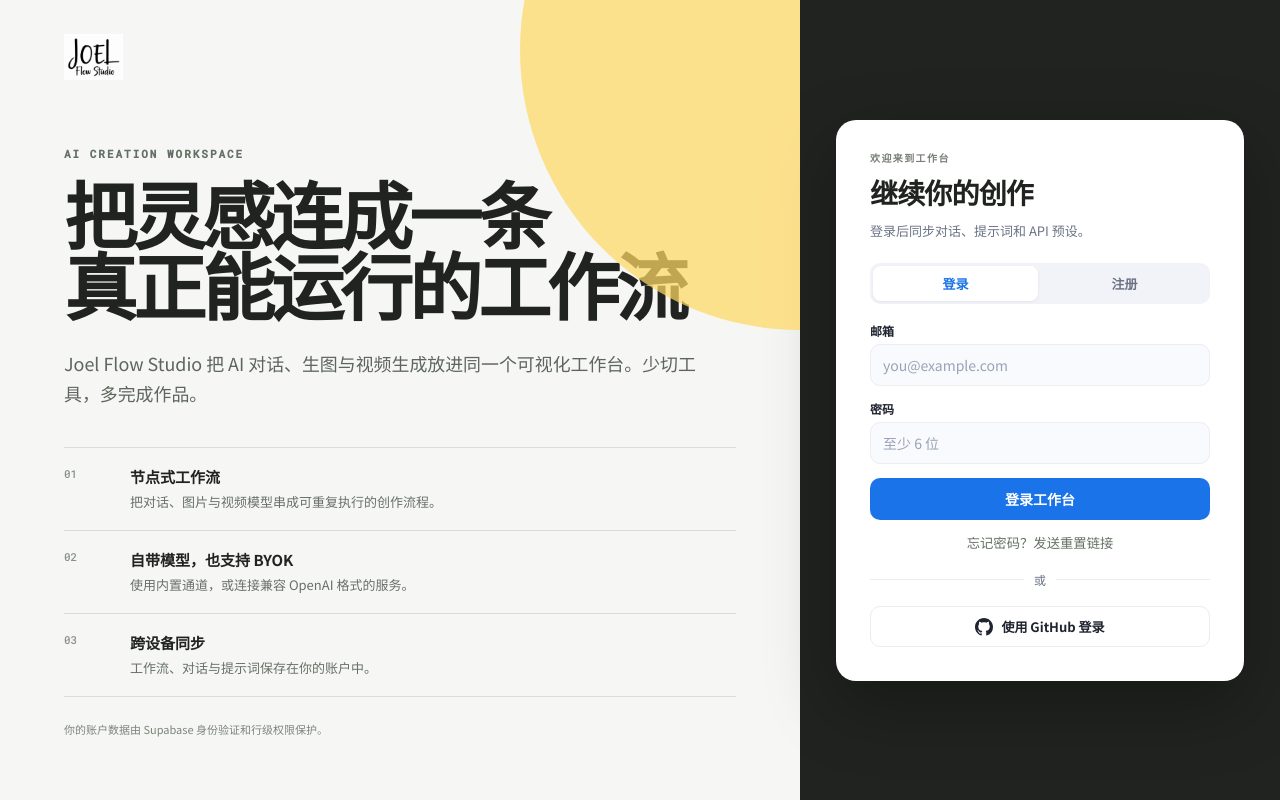
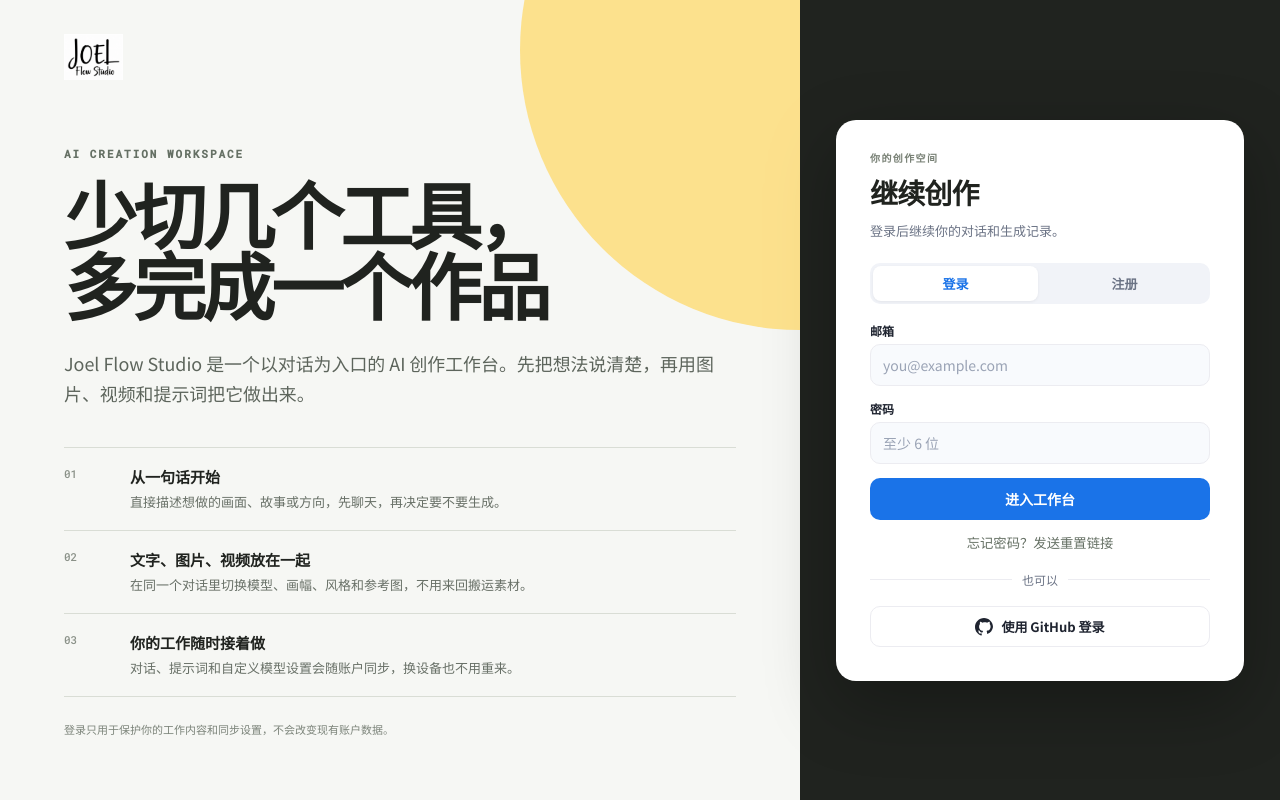
Before and after one commit to joelmz2801-code/flow-studio, a React (Vite) app: page / in a window 1280 px wide. Built offline with nearby package versions, Linux system fonts and the light colour scheme; no server answers; a web font is replaced by a local one.

Commit message:
Polish current chat-first product UI
Refreshes login copy, chat layout, metadata, and README to match the live product. No database or auth schema changes.

```diff
--- a/index.html
+++ b/index.html
@@ -4,7 +4,9 @@
     <meta charset="UTF-8" />
     <link rel="icon" type="image/png" href="/logo.png" />
     <meta name="viewport" content="width=device-width, initial-scale=1.0, maximum-scale=1.0, user-scalable=no, viewport-fit=cover" />
-    <title>Joel Flow Studio — 节点式 AI 创作工作流</title>
+    <meta name="description" content="Joel Flow Studio 是一个以对话为入口的 AI 创作工作台，支持文字、图片、视频、参考图和自定义模型。" />
+    <meta name="theme-color" content="#f6f7f4" />
+    <title>Joel Flow Studio | AI 创作工作台</title>
     <link rel="preconnect" href="https://fonts.googleapis.com" />
     <link rel="preconnect" href="https://fonts.gstatic.com" crossorigin />
     <link href="https://fonts.googleapis.com/css2?family=Google+Sans+Text:wght@400;500;700&family=Roboto+Mono:wght@400;500&family=Noto+Sans+SC:wght@400;500;700&display=swap" rel="stylesheet" />
--- a/src/AuthPage.jsx
+++ b/src/AuthPage.jsx
@@ -16,9 +16,9 @@
 }
 
 const FEATURES = [
-  ['节点式工作流', '把对话、图片与视频模型串成可重复执行的创作流程。'],
-  ['自带模型，也支持 BYOK', '使用内置通道，或连接兼容 OpenAI 格式的服务。'],
-  ['跨设备同步', '工作流、对话与提示词保存在你的账户中。'],
+  ['从一句话开始', '直接描述想做的画面、故事或方向，先聊天，再决定要不要生成。'],
+  ['文字、图片、视频放在一起', '在同一个对话里切换模型、画幅、风格和参考图，不用来回搬运素材。'],
+  ['你的工作随时接着做', '对话、提示词和自定义模型设置会随账户同步，换设备也不用重来。'],
 ]
 
 export default function AuthPage() {
@@ -38,7 +38,6 @@
   const handleSubmit = async (event) => {
     event.preventDefault()
     if (!supabase) return setError('登录服务暂未配置')
-
     setLoading(true)
     setError('')
     setInfo('')
@@ -80,9 +79,7 @@
     setLoading(true)
     setError('')
     try {
-      const { error: resetError } = await supabase.auth.resetPasswordForEmail(email, {
-        redirectTo: window.location.origin,
-      })
+      const { error: resetError } = await supabase.auth.resetPasswordForEmail(email, { redirectTo: window.location.origin })
       if (resetError) throw resetError
       setInfo('重置链接已发送，请检查邮箱。')
     } catch (err) {
@@ -97,8 +94,8 @@
       <section className="public-story" aria-labelledby="product-title">
         <div className="public-brand"><Logo size={46} withText textSize={24} /></div>
         <p className="public-kicker">AI CREATION WORKSPACE</p>
-        <h1 id="product-title">把灵感连成一条<br />真正能运行的工作流</h1>
-        <p className="public-lede">Joel Flow Studio 把 AI 对话、生图与视频生成放进同一个可视化工作台。少切工具，多完成作品。</p>
+        <h1 id="product-title">少切几个工具，<br />多完成一个作品</h1>
+        <p className="public-lede">Joel Flow Studio 是一个以对话为入口的 AI 创作工作台。先把想法说清楚，再用图片、视频和提示词把它做出来。</p>
         <div className="public-features">
           {FEATURES.map(([title, text], index) => (
             <article className="public-feature" key={title}>
@@ -107,32 +104,29 @@
             </article>
           ))}
         </div>
-        <p className="public-trust">你的账户数据由 Supabase 身份验证和行级权限保护。</p>
+        <p className="public-trust">登录只用于保护你的工作内容和同步设置，不会改变现有账户数据。</p>
       </section>
 
       <section className="auth-panel" aria-labelledby="auth-title">
         <div className="auth-card auth-card-v2">
-          <p className="auth-eyebrow">欢迎来到工作台</p>
-          <h2 id="auth-title">{mode === 'signin' ? '继续你的创作' : '创建免费账户'}</h2>
-          <p className="auth-subtitle">{mode === 'signin' ? '登录后同步对话、提示词和 API 预设。' : '注册不会覆盖任何现有数据库内容。'}</p>
-
+          <p className="auth-eyebrow">你的创作空间</p>
+          <h2 id="auth-title">{mode === 'signin' ? '继续创作' : '创建免费账户'}</h2>
+          <p className="auth-subtitle">{mode === 'signin' ? '登录后继续你的对话和生成记录。' : '注册后即可保存提示词、模型设置和作品记录。'}</p>
           <div className="auth-tabs" role="tablist" aria-label="账户操作">
             <button type="button" role="tab" aria-selected={mode === 'signin'} className={`auth-tab ${mode === 'signin' ? 'active' : ''}`} onClick={() => switchMode('signin')}>登录</button>
             <button type="button" role="tab" aria-selected={mode === 'signup'} className={`auth-tab ${mode === 'signup' ? 'active' : ''}`} onClick={() => switchMode('signup')}>注册</button>
           </div>
-
           <form onSubmit={handleSubmit} className="auth-form">
             <label className="auth-field"><span>邮箱</span><input type="email" value={email} onChange={(e) => setEmail(e.target.value)} placeholder="you@example.com" required autoComplete="email" /></label>
             <label className="auth-field"><span>密码</span><input type="password" value={password} onChange={(e) => setPassword(e.target.value)} placeholder="至少 6 位" required minLength={6} autoComplete={mode === 'signin' ? 'current-password' : 'new-password'} /></label>
             {error && <div className="auth-error" role="alert">{error}</div>}
             {info && <div className="auth-info" role="status">{info}</div>}
-            <button type="submit" className="auth-submit" disabled={loading || !isAuthEnabled}>{loading ? '处理中…' : mode === 'signin' ? '登录工作台' : '创建账户'}</button>
+            <button type="submit" className="auth-submit" disabled={loading || !isAuthEnabled}>{loading ? '处理中…' : mode === 'signin' ? '进入工作台' : '创建账户'}</button>
           </form>
-
           {mode === 'signin' && <button type="button" className="auth-reset" onClick={handleResetPassword} disabled={loading}>忘记密码？发送重置链接</button>}
-          <div className="auth-divider"><span>或</span></div>
+          <div className="auth-divider"><span>也可以</span></div>
           <button type="button" className="auth-oauth-btn" onClick={handleGithubLogin} disabled={loading || !isAuthEnabled}>
-            <svg width="18" height="18" viewBox="0 0 24 24" fill="currentColor" aria-hidden="true"><path d="M12 0C5.37 0 0 5.37 0 12c0 5.31 3.435 9.795 8.205 11.385.6.105.825-.255.825-.57 0-.285-.015-1.23-.015-2.235-3.015.555-3.795-.735-4.035-1.41-.135-.345-.72-1.41-1.23-1.695-.42-.225-1.02-.78-.015-.795.945-.015 1.62.87 1.845 1.23 1.08 1.815 2.805 1.305 3.495.99.105-.78.42-1.305.765-1.605-2.67-.3-5.46-1.335-5.46-5.925 0-1.305.465-2.385 1.23-3.225-.12-.3-.54-1.53.12-3.18 0 0 1.005-.315 3.3 1.23.96-.27 1.98-.405 3-.405s2.04.135 3 .405c2.295-1.56 3.3-1.23 3.3-1.23.66 1.65.24 2.88.12 3.18.765.84 1.23 1.905 1.23 3.225 0 4.605-2.805 5.625-5.475 5.925.435.375.81 1.095.81 2.22 0 1.605-.015 2.895-.015 3.3 0 .315.225.69.825.57A12.02 12.02 0 0 0 24 12c0-6.63-5.37-12-12-12z" /></svg>
+            <svg width="18" height="18" viewBox="0 0 24 24" fill="currentColor" aria-hidden="true"><path d="M12 0C5.37 0 0 5.37 0 12c0 5.31 3.435 9.795 8.205 11.385.6.105.825-.255.825-.57 0-.285-.015-1.23-.015-2.235-3.015.555-3.795-.735-4.035-1.41-.135-.345-.72-1.41-.135-1.695-.42-.225-1.02-.78-.015-.795.945-.015 1.62.87 1.845 1.23 1.08 1.815 2.805 1.305 3.495.99.105-.78.42-1.305.765-1.605-2.67-.3-5.46-1.335-5.46-5.925 0-1.305.465-2.385 1.23-3.225-.12-.3-.54-1.53.12-3.18 0 0 1.005-.315 3.3 1.23.96-.27 1.98-.405 3-.405s2.04.135 3 .405c2.295-1.56 3.3-1.23 3.3-1.23.66 1.65.24 2.88.12 3.18.765.84 1.23 1.905 1.23 3.225 0 4.605-2.805 5.625-5.475 5.925.435.375.81 1.095.81 3.3 0 .315.225.69.825.57A12.02 12.02 0 0 0 24 12c0-6.63-5.37-12-12-12z" /></svg>
             使用 GitHub 登录
           </button>
         </div>
--- a/src/main.jsx
+++ b/src/main.jsx
@@ -10,6 +10,7 @@
 import '@xyflow/react/dist/style.css'
 import './styles.css'
 import './auth-landing.css'
+import './ui-polish.css'
 import './favorites/favorites.css'
 import './favorites/folder-dialog-guard.css'
 import './favorites/bookmark-favorite.css'
--- /dev/null
+++ b/src/ui-polish.css
@@ -0,0 +1,86 @@
+/* Current product direction: chat-first creation workspace, not a node editor. */
+:root {
+  --chat-measure: 820px;
+  --chat-gutter: clamp(16px, 3vw, 40px);
+  --surface-tint: #fbfcff;
+}
+
+button, input, textarea, select { -webkit-tap-highlight-color: transparent; }
+button:focus-visible, input:focus-visible, textarea:focus-visible, select:focus-visible {
+  outline: 3px solid rgba(26,115,232,.28);
+  outline-offset: 2px;
+}
+
+.chat-page { background: var(--surface-tint); }
+.chat-topbar {
+  min-height: 56px;
+  padding: 10px var(--chat-gutter);
+  background: rgba(255,255,255,.94);
+  backdrop-filter: blur(12px);
+}
+.chat-topbar-title { font-size: 14px; letter-spacing: -.01em; }
+.chat-topbar-actions { gap: 6px; }
+.chat-topbar-btn { min-height: 36px; padding: 7px 12px; }
+.chat-scroll { scroll-behavior: smooth; }
+.chat-thread {
+  width: min(100%, var(--chat-measure));
+  padding: 40px var(--chat-gutter) 28px;
+  gap: 30px;
+}
+.msg { width: 100%; }
+.msg-content { max-width: min(86%, 720px); }
+.msg-user .msg-content { max-width: min(78%, 640px); }
+.bubble {
+  padding: 13px 16px;
+  font-size: 14px;
+  line-height: 1.7;
+  border-radius: 16px;
+}
+.bubble-user { border-bottom-right-radius: 6px; }
+.bubble-ai { border-top-left-radius: 6px; }
+.ai-chat-text { max-width: 68ch; text-wrap: pretty; }
+.msg-foot { min-height: 30px; margin-top: 8px; gap: 6px; }
+.msg-icon-btn { width: 30px; height: 30px; }
+
+.chat-hero {
+  width: min(100%, 720px);
+  padding: clamp(48px, 12vh, 132px) var(--chat-gutter) 36px;
+}
+.chat-hero h2 { font-size: clamp(24px, 3vw, 34px); letter-spacing: -.04em; }
+.chat-hero p { max-width: 44ch; font-size: 14px; line-height: 1.6; }
+.hero-suggestions { max-width: 620px; gap: 10px; }
+.suggestion { min-height: 40px; padding: 8px 14px; font-size: 13px; }
+
+.composer-wrap { padding: 12px var(--chat-gutter) max(16px, env(safe-area-inset-bottom)); background: var(--surface-tint); }
+.composer {
+  width: min(100%, var(--chat-measure));
+  padding: 12px 14px 10px;
+  border-radius: 18px;
+  box-shadow: 0 10px 30px rgba(27,45,82,.08), 0 1px 2px rgba(27,45,82,.06);
+}
+.composer textarea { min-height: 28px; font-size: 15px; line-height: 1.55; }
+.composer-bar { min-height: 40px; margin-top: 10px; gap: 7px; }
+.composer-hint { width: min(100%, var(--chat-measure)); margin-top: 8px; font-size: 11px; }
+.pill-btn { min-height: 36px; }
+.send-btn { width: 42px; height: 42px; }
+.popover { box-shadow: 0 18px 48px rgba(27,45,82,.16), 0 2px 8px rgba(27,45,82,.08); }
+
+.gen-image, .gen-frame { width: min(100%, 520px); }
+.gen-actions button { min-height: 36px; }
+
+@media (max-width: 768px) {
+  .chat-topbar { padding: 8px 14px; }
+  .chat-thread { padding: 24px 14px 18px; gap: 24px; }
+  .msg-content, .msg-user .msg-content { max-width: 90%; }
+  .bubble { font-size: 15px; padding: 12px 14px; }
+  .composer-wrap { padding: 6px 0 0; }
+  .composer { border-radius: 18px 18px 0 0; padding: 10px 14px max(10px, env(safe-area-inset-bottom)); }
+  .composer-bar { margin-top: 8px; }
+  .chat-hero { padding-top: 44px; }
+  .hero-suggestions { justify-content: stretch; }
+  .suggestion { max-width: none; flex: 1 1 100%; white-space: normal; text-align: left; }
+}
+
+@media (prefers-reduced-motion: reduce) {
+  .chat-scroll { scroll-behavior: auto; }
+}
```
Also changed, not shown: 1 other file (tests, documents, lock files or other folders).
